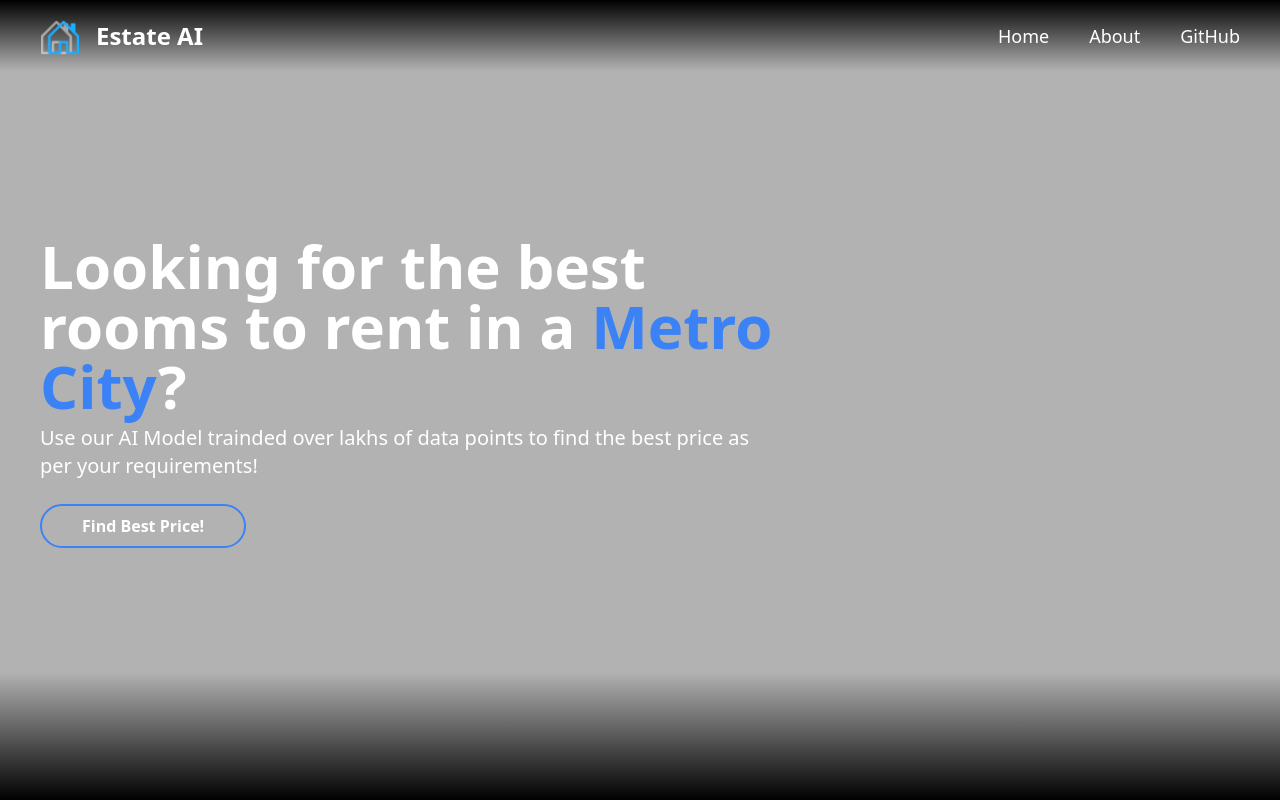
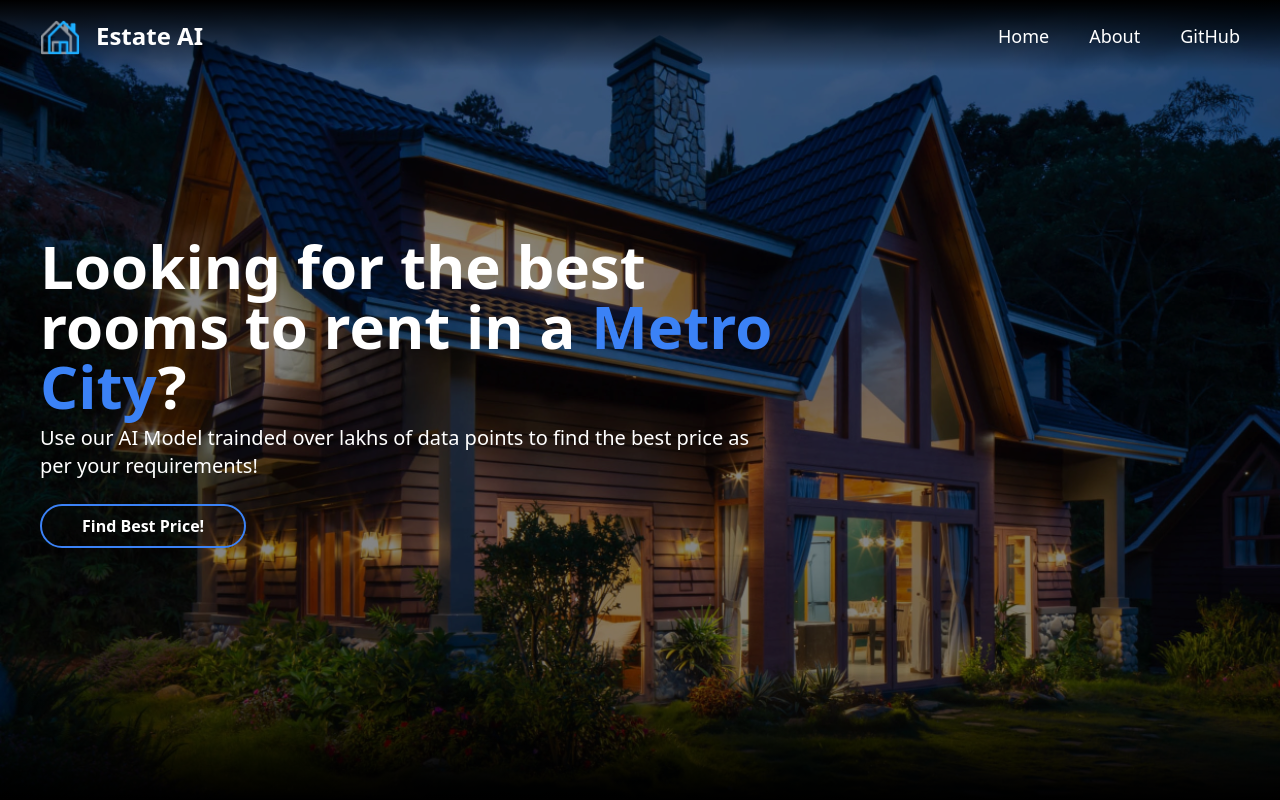
Before and after one commit to Lordhacker756/Estate-AI, a Next.js app: page / in a window 1280 px wide. Shown: the top 800 px of the page. Built offline with nearby package versions, Linux system fonts and the light colour scheme.

Commit message:
Added relative imports

```diff
--- a/src/pages/index.tsx
+++ b/src/pages/index.tsx
@@ -1,9 +1,6 @@
 import Head from "next/head";
 import Image from "next/image";
 import Link from "next/link";
-
-import logo from "../../public/logo.png";
-import heroBg from "../../public/hero.png";
 
 export default function Home() {
   return (
@@ -21,7 +18,7 @@ export default function Home() {
         {/* Header */}
         <header className="flex justify-between bg-gradient-to-b from-black to-transparent px-10 py-4 absolute top-0 left-0 right-0 z-10">
           <div className="header_left flex md:w-[50%] w-full justify-center md:justify-start items-center gap-4">
-            <Image src={logo} alt="Estate AI" width={40} height={40} />
+            <Image src="/logo.png" alt="Estate AI" width={40} height={40} />
             <p
               className="text-white font-bold text-2xl
             "
@@ -55,7 +52,7 @@ export default function Home() {
         <section
           className="hero flex py-24 md:items-center items-end px-10 gap-4 md:h-[100vh] h-[70vh] relative"
           style={{
-            backgroundImage: `url(${heroBg})`,
+            backgroundImage: `url(/hero.png)`,
             backgroundSize: "cover",
             backgroundColor: "rgba(0,0,0,0.3)",
             backgroundBlendMode: "overlay",
```
